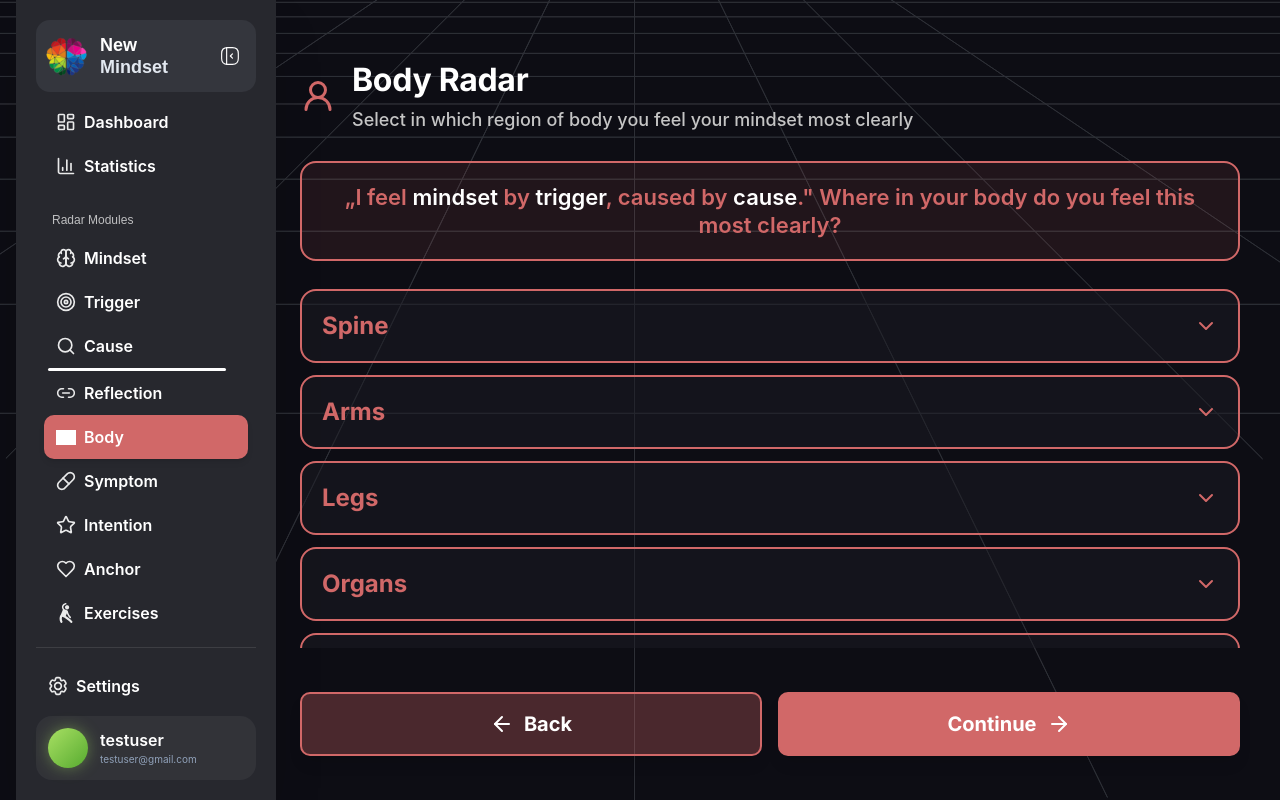
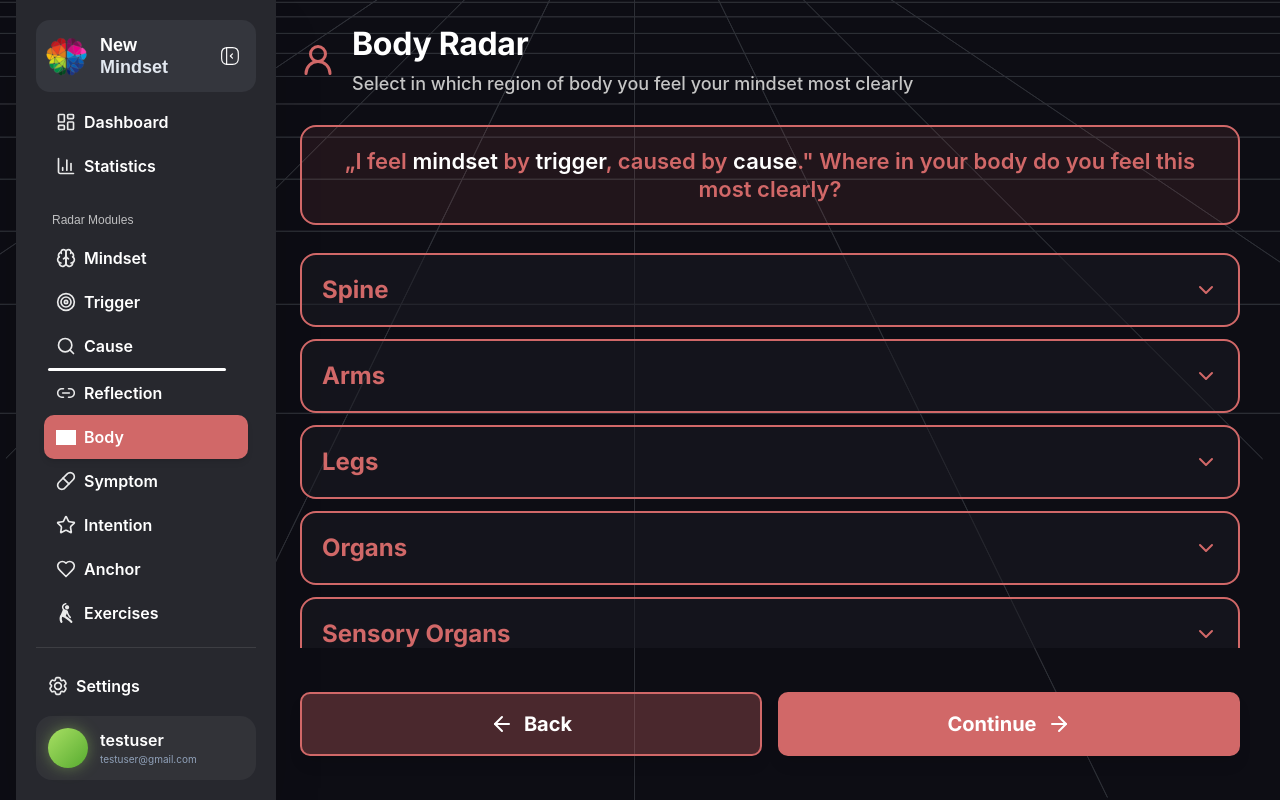
Before and after one commit to HafizAbeer/mind-set-1, a React (Vite) app: page /body-select in a window 1280 px wide. Built offline with nearby package versions, Linux system fonts and the light colour scheme; grey boxes are pictures that could not be loaded; a web font is replaced by a local one.

Commit message:
remove extra top padding above Body Radar Select heading (match other pages)

```diff
--- a/src/pages/BodyRadarSelect.jsx
+++ b/src/pages/BodyRadarSelect.jsx
@@ -187,9 +187,9 @@ const BodyRadarSelect = () => {
         </div> */}
       </div>
 
-      <div className="h-full flex items-start justify-center overflow-y-auto custom-scrollbar px-2 pt-8 pb-6 sm:px-5 sm:pt-10 md:pt-10">
+      <div className="h-full flex items-start justify-center overflow-y-auto custom-scrollbar px-2 pt-8 pb-6 sm:px-5 xl:pt-6">
         <div className="relative flex flex-col w-full max-w-[1400px] h-full text-white overflow-hidden font-sans transition-all duration-300">
-          <div className="flex w-full h-full p-[20px] gap-[20px] justify-center relative z-10 overflow-hidden">
+          <div className="flex w-full h-full px-[20px] pb-[20px] gap-[20px] justify-center relative z-10 overflow-hidden">
             <div className="w-full max-w-[956px] h-full min-h-0 flex flex-col items-start gap-[28px]">
               <div className="flex items-center h-auto min-h-[68px] gap-[16px] w-full shrink-0 pl-16 xl:pl-0">
                 <User2 size={36} className="text-[#D16868] shrink-0" />
```
